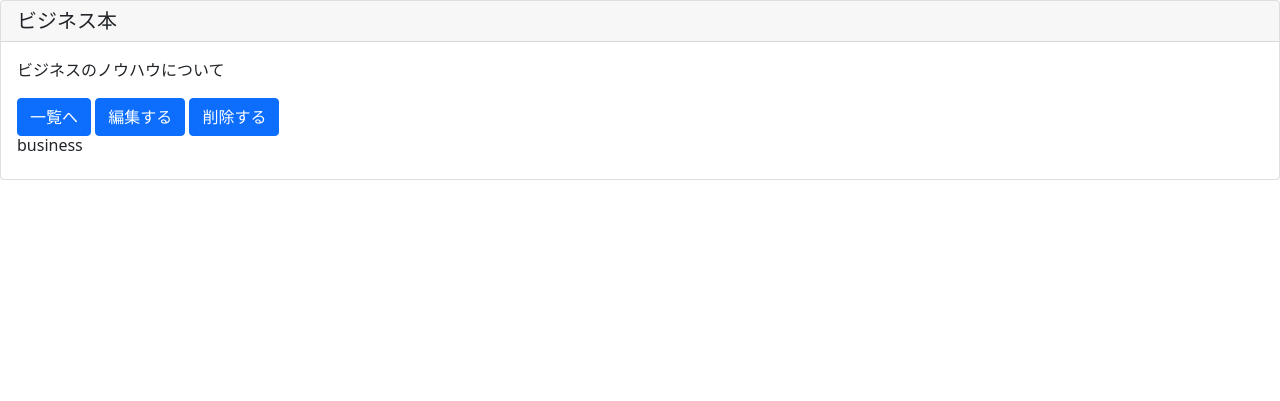
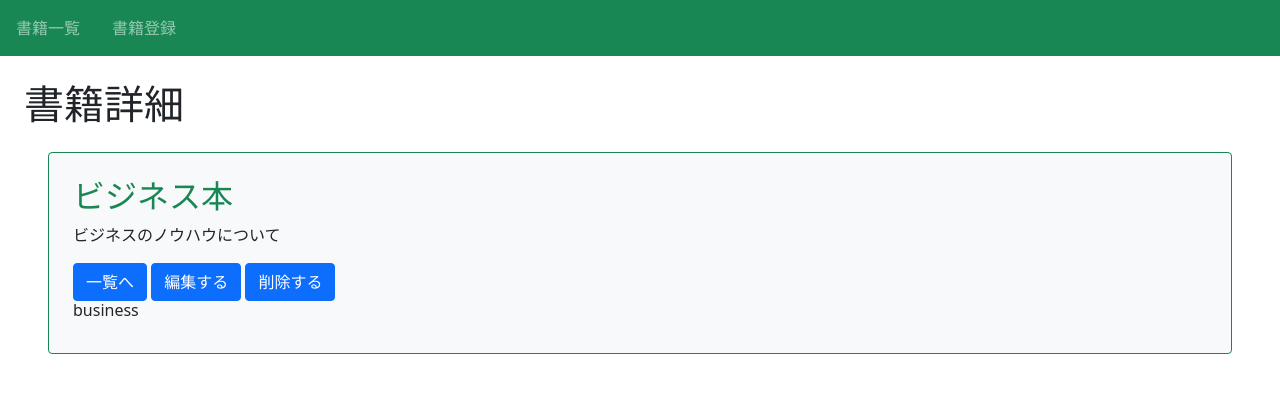
Before and after one commit to locoid-dealer/django_bookshelf-app, a Django app: page /book/1/detail/ in a window 1280 px wide. Shown: the top 401 px of the page. Run offline with Django 4.2, Linux system fonts and the light colour scheme; data comes from the database, SQL or seed files in the repository.

Commit message:
4-13 レイアウト調整

```diff
--- a/book/templates/book/book_detail.html
+++ b/book/templates/book/book_detail.html
@@ -1,15 +1,15 @@
 {% extends 'base.html' %}
 
-{% block title %}書籍詳細{% endblock %} {% block content %}
+{% block title %}{{ object.title }}{% endblock %}
+{% block h1 %}書籍詳細{% endblock %}
 
-<div class="card">
-  <h5 class="card-header">{{ object.title }}</h5>
-  <div class="card-body">
-    <p class="card-text">{{ object.text }}</p>
+{% block content %}
+  <div class="p-4 m-4 bg-light border border-success rounded">
+    <h2 class="text-success">{{ object.title }}</h2>
+    <p>{{ object.text }}</p>
     <a href="{% url 'list-book' %}" class="btn btn-primary">一覧へ</a>
     <a href="{% url 'update-book' object.pk %}" class="btn btn-primary">編集する</a>
     <a href="{% url 'delete-book' object.pk %}" class="btn btn-primary">削除する</a>
     <h6 class="card-title">{{ object.category }}</h6>
   </div>
-</div>
-{% endblock content %}
+{% endblock %}
--- a/bookproject/templates/base.html
+++ b/bookproject/templates/base.html
@@ -16,6 +16,15 @@
     <title>{% block title %}{% endblock title %}| 本棚アプリ</title>
   </head>
   <body>
-    {% block content %}{% endblock content %}
+    <nav class="navbar navbar-dark bg-success sticky-top">
+      <div class="navbar-nav d-flex flex-row">
+        <a class="nav-link mx-3" href="{% url 'list-book' %}">書籍一覧</a>
+        <a class="nav-link mx-3" href="{% url 'create-book' %}">書籍登録</a>
+      </div>
+    </nav>
+    <div class="p-4">
+      <h1>{% block h1 %}{% endblock %}</h1>
+      {% block content %}{% endblock content %}
+    </div>
   </body>
 </html>
```
Also changed, not shown: book/templates/book/book_list.html (+6 -6 lines).
